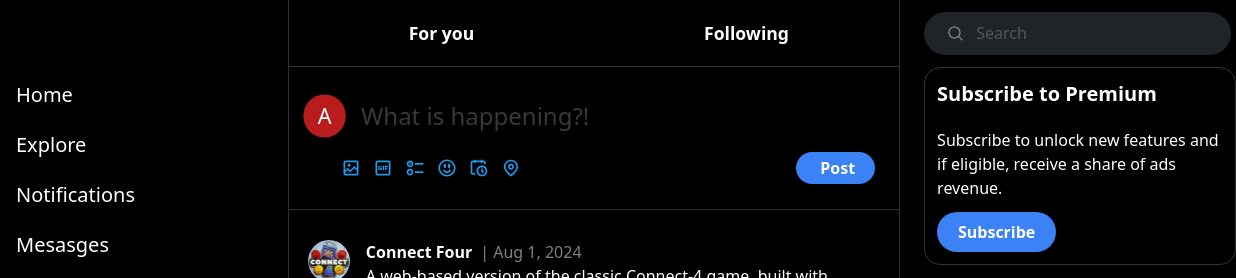
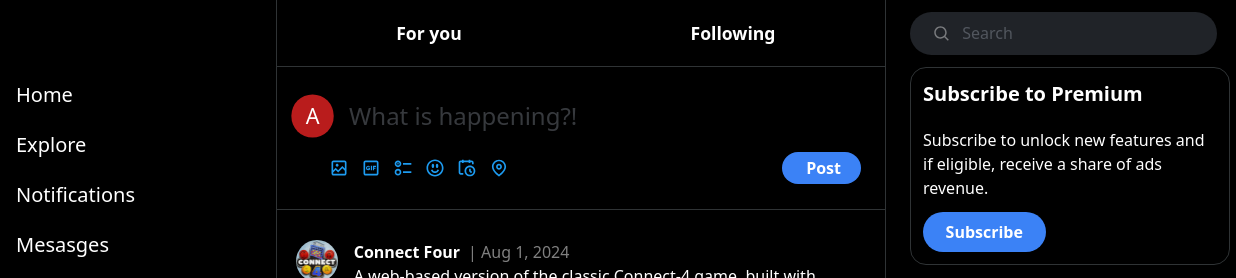
Before and after one commit to Anmolgoel29/X-Twitter-Clone, a website: page index.html in a window 1280 px wide. Shown: the top 278 px of the page, 44-1280 px from the left. Drawn offline with Linux system fonts and the light colour scheme.

Commit message:
responsive v2

```diff
--- a/index.html
+++ b/index.html
@@ -280,8 +280,8 @@
         </div>
 
         <div
-          class="mid w-6/12 ml-20 md:ml-28 lg:ml-28 lg:min-w-min xl:ml-80 pl-3"
-          style="min-width: 600px"
+          class="mid w-6/12 ml-20 md:ml-28 lg:ml-28 xl:ml-80"
+          style="min-width: 610px; max-width: 610px;"
         >
           <div
             class="mid-container relative flex flex-col overflow-scroll"
@@ -300,7 +300,7 @@
                 border-bottom: 1px solid rgb(47, 51, 53);
                 font-weight: 600;
                 font-size: 1.1rem;
-                max-width: 610px;
+                max-width: 608px;
               "
             >
               <h2 class="w-3/6">For you</h2>
```
Also changed, not shown: src/styles/util.css.
